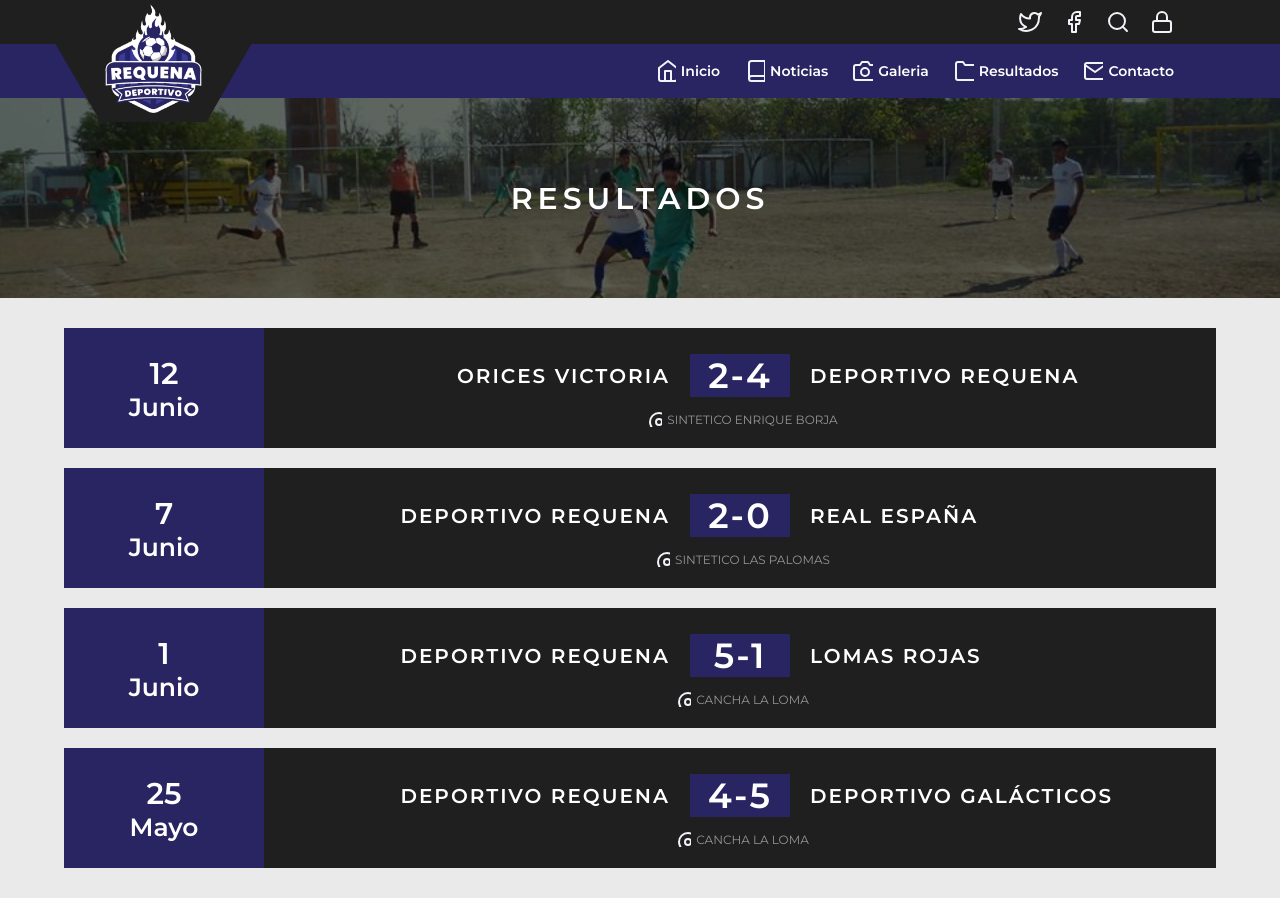
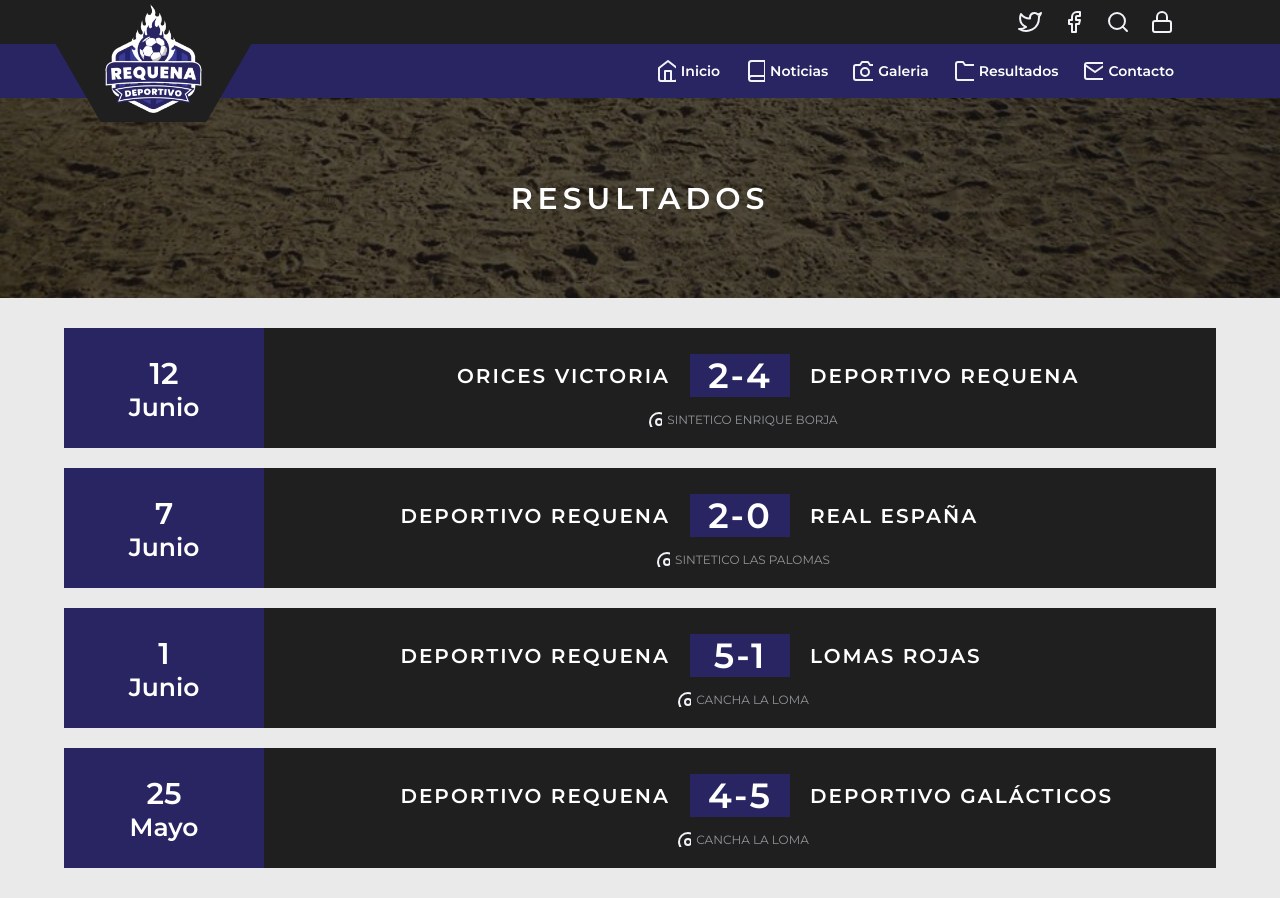
Before and after one commit to requenahdz/deportivorequena, a plain HTML site: page resultados.html in a window 1280 px wide. Drawn offline with Linux system fonts and the light colour scheme.

Commit message:
Add files via upload

```diff
--- a/style.scss
+++ b/style.scss
@@ -494,7 +494,7 @@ body{
   width: 100%;
   background-blend-mode: soft-light;
   background-color: rgba(0,0,0,0.6);
-  @include imagen('',cover);
+  @include imagen('',cover,bottom);
       background-attachment: fixed;
       .container{
         height: 100%;
```
Also changed, not shown: style.min.css.
